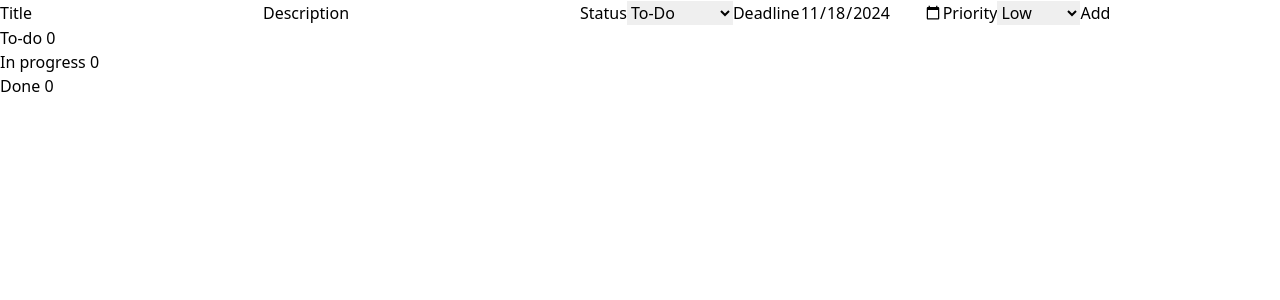
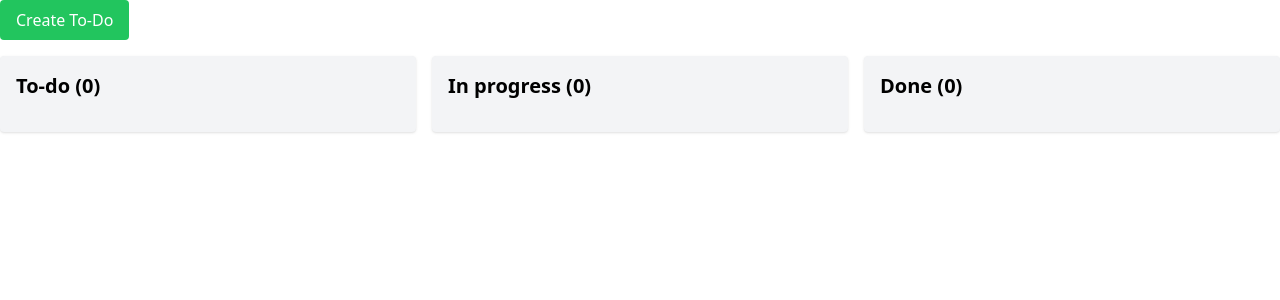
Before and after one commit to TylerByte666/junior-frontend-challenge, a React (Vite) app: page / in a window 1280 px wide. Shown: the top 300 px of the page. Built offline with nearby package versions, Linux system fonts and the light colour scheme; the HTML template or start-up script is replaced by a standard one.

Commit message:
Separated Form from Todo component; Created a modal for the TodoForm

```diff
--- a/src/components/Todo/Todo.tsx
+++ b/src/components/Todo/Todo.tsx
@@ -1,4 +1,5 @@
 import { useState, FormEvent } from "react";
+import { TodoForm } from "./TodoForm";
 import { TodoItem } from "../../types/TodoItem";
 import { createNewItem, updateItem, deleteItem, sortItemsByPriority } from "../../utils/todoHelpers";
 
@@ -14,42 +15,46 @@ export const Todo = () => {
   const [priority, setPriority] = useState<"low" | "medium" | "high">("low");
 
   // States for editing an existing to-do item
+  const [isModalOpen, setIsModalOpen] = useState(false);
   const [editTodo, setEditTodo] = useState<TodoItem | null>(null);
   const [isEditing, setIsEditing] = useState<boolean>(false);
 
-  // Handle form submission (add new or update existing item)
+  // Handle form submission (create or update)
   const handleSubmit = (event: FormEvent) => {
     event.preventDefault();
-
-    const newItem: TodoItem = createNewItem(title, description, status, deadline, priority);
-
+    const newItem = createNewItem(title, description, status, deadline, priority);
     if (isEditing && editTodo) {
       // Update existing item
-      const updatedItems = updateItem(items, editTodo, newItem);
-      setItems(updatedItems);
+      setItems(updateItem(items, editTodo, newItem));
     } else {
       // Add new item
       setItems([...items, newItem]);
     }
+    resetForm();
+  };
 
-    // Reset form fields after submission
+  // Reset the form and close the modal
+  const resetForm = () => {
     setTitle("");
     setDescription("");
+    setStatus("to-do");
     setDeadline(new Date());
     setPriority("low");
     setIsEditing(false);
     setEditTodo(null);
+    setIsModalOpen(false);
   };
 
-  // Handle item deletion based on index
+  // Handle item deletion
   const handleDelete = (index: number) => {
-    const updatedItems = deleteItem(items, index);
-    setItems(updatedItems);
+    setItems(deleteItem(items, index));
   };
 
-  // Populate form with item data for editing
-  const handleEdit = (index: number) => {
-    const itemToEdit = items[index];
+  // Handle item editing
+  const handleEdit = (title: string) => {
+    const itemToEdit = items.find((item) => item.title === title);
+
+    if (itemToEdit) {
       setEditTodo(itemToEdit);
       setTitle(itemToEdit.title);
       setDescription(itemToEdit.description);
@@ -57,82 +62,85 @@ export const Todo = () => {
       setDeadline(itemToEdit.deadline);
       setPriority(itemToEdit.priority);
       setIsEditing(true);
+      setIsModalOpen(true); // Open the modal
+    }
   };
 
-  // Dynamic todo status handling
-  const statuses: ("to-do" | "in progress" | "done")[] = ["to-do", "in progress", "done"];
-
-  // Render the UI with dynamic status filtering
   return (
     <div>
-      <form onSubmit={handleSubmit}>
-        <label htmlFor="title">Title</label>
-        <input
-          id="title"
-          value={title}
-          onChange={(e) => setTitle(e.target.value)}
-          required
+      {/* Create Button */}
+      <button
+        onClick={() => {
+          resetForm(); // Reset form to prevent residual editing state
+          setIsModalOpen(true);
+        }}
+        className="px-4 py-2 mb-4 text-white bg-green-500 rounded"
+      >
+        Create To-Do
+      </button>
+
+      {/* Modal for Form */}
+      {isModalOpen && (
+        <div className="fixed inset-0 z-50 flex items-center justify-center bg-black bg-opacity-50">
+          <div className="p-6 bg-white rounded">
+            <TodoForm
+              title={title}
+              setTitle={setTitle}
+              description={description}
+              setDescription={setDescription}
+              status={status}
+              setStatus={setStatus}
+              deadline={deadline}
+              setDeadline={setDeadline}
+              priority={priority}
+              setPriority={setPriority}
+              handleSubmit={handleSubmit}
+              isEditing={isEditing}
             />
+          </div>
+        </div>
+      )}
 
-        <label htmlFor="description">Description</label>
-        <input
-          id="description"
-          value={description}
-          onChange={(e) => setDescription(e.target.value)}
-        />
-
-        <label htmlFor="status">Status</label>
-        <select
-          id="status"
-          value={status}
-          onChange={(e) => setStatus(e.target.value as "to-do" | "in progress" | "done")}
+      {/* Render Todo Columns */}
+      <div className="grid grid-cols-1 md:grid-cols-3 gap-4">
+        {["to-do", "in progress", "done"].map((statusItem) => (
+          <div key={statusItem} className="p-4 bg-gray-100 rounded shadow">
+            <h2 className="text-xl font-bold mb-4">
+              {statusItem.charAt(0).toUpperCase() + statusItem.slice(1)} (
+              {items.filter((item) => item.status === statusItem).length})
+            </h2>
+            {sortItemsByPriority(items.filter((item) => item.status === statusItem)).map(
+              (item, index) => (
+                <div
+                  key={index}
+                  className={`mb-4 p-4 rounded shadow ${new Date(item.deadline) < new Date() ? "bg-red-100" : "bg-white"
+                    }`}
                 >
-          <option value="to-do">To-Do</option>
-          <option value="in progress">In Progress</option>
-          <option value="done">Done</option>
-        </select>
-
-        <label htmlFor="deadline">Deadline</label>
-        <input
-          id="deadline"
-          type="date"
-          value={deadline.toISOString().split("T")[0]}
-          onChange={(e) => setDeadline(new Date(e.target.value))}
-        />
-
-        <label htmlFor="priority">Priority</label>
-        <select
-          id="priority"
-          value={priority}
-          onChange={(e) => setPriority(e.target.value as "low" | "medium" | "high")}
+                  <h3 className="font-semibold">{item.title}</h3>
+                  <p>{item.description}</p>
+                  <p>Priority: {item.priority}</p>
+                  <p>Deadline: {item.deadline.toLocaleDateString()}</p>
+                  <p>Created: {item.created.toLocaleDateString()}</p>
+                  <div className="mt-2 flex gap-2">
+                    <button
+                      onClick={() => handleDelete(index)}
+                      className="bg-red-500 text-white px-3 py-1 rounded"
                     >
-          <option value="low">Low</option>
-          <option value="medium">Medium</option>
-          <option value="high">High</option>
-        </select>
-
-        <button type="submit">{isEditing ? "Update" : "Add"}</button>
-      </form>
-
-      {/* Dynamically render items based on status */}
-      {statuses.map((statusItem) => (
-        <div key={statusItem}>
-          <h2>{statusItem.charAt(0).toUpperCase() + statusItem.slice(1)} {items.filter((item) => item.status === statusItem).length}</h2>
-          {sortItemsByPriority(items)
-            .filter((item: TodoItem) => item.status === statusItem)
-            .map((item: TodoItem, index: number) => (
-              <div key={index}>
-                <h3>{item.title}</h3>
-                <p>{item.description}</p>
-                <p>Created: {item.created.toDateString()}</p>
-                <p>Deadline: {item.deadline.toDateString()}</p>
-                <p>{item.priority}</p>
-                <button onClick={() => handleDelete(index)}>Delete</button>
-                <button onClick={() => handleEdit(index)}>Edit</button>
+                      Delete
+                    </button>
+                    <button
+                      onClick={() => handleEdit(item.title)} // Open modal for editing
+                      className="bg-yellow-500 text-white px-3 py-1 rounded"
+                    >
+                      Edit
+                    </button>
+                  </div>
+                </div>
+              )
+            )}
           </div>
         ))}
       </div>
-      ))}
     </div>
   );
 };
--- /dev/null
+++ b/src/components/Todo/TodoForm.tsx
@@ -0,0 +1,94 @@
+import { FormEvent } from "react";
+
+interface TodoFormProps {
+  title: string;
+  setTitle: (value: string) => void;
+  description: string;
+  setDescription: (value: string) => void;
+  status: "to-do" | "in progress" | "done";
+  setStatus: (value: "to-do" | "in progress" | "done") => void;
+  deadline: Date;
+  setDeadline: (value: Date) => void;
+  priority: "low" | "medium" | "high";
+  setPriority: (value: "low" | "medium" | "high") => void;
+  handleSubmit: (event: FormEvent) => void;
+  isEditing: boolean;
+}
+
+export const TodoForm = ({
+  title,
+  setTitle,
+  description,
+  setDescription,
+  status,
+  setStatus,
+  deadline,
+  setDeadline,
+  priority,
+  setPriority,
+  handleSubmit,
+  isEditing,
+}: TodoFormProps) => {
+  return (
+    <form onSubmit={handleSubmit} className="space-y-4">
+      <div>
+        <label htmlFor="title" className="block text-sm font-medium">Title</label>
+        <input
+          id="title"
+          value={title}
+          onChange={(e) => setTitle(e.target.value)}
+          required
+          className="w-full p-2 border rounded"
+        />
+      </div>
+      <div>
+        <label htmlFor="description" className="block text-sm font-medium">Description</label>
+        <input
+          id="description"
+          value={description}
+          onChange={(e) => setDescription(e.target.value)}
+          className="w-full p-2 border rounded"
+        />
+      </div>
+      <div>
+        <label htmlFor="status" className="block text-sm font-medium">Status</label>
+        <select
+          id="status"
+          value={status}
+          onChange={(e) => setStatus(e.target.value as "to-do" | "in progress" | "done")}
+          className="w-full p-2 border rounded"
+        >
+          <option value="to-do">To-Do</option>
+          <option value="in progress">In Progress</option>
+          <option value="done">Done</option>
+        </select>
+      </div>
+      <div>
+        <label htmlFor="deadline" className="block text-sm font-medium">Deadline</label>
+        <input
+          id="deadline"
+          type="date"
+          value={deadline.toISOString().split("T")[0]}
+          onChange={(e) => setDeadline(new Date(e.target.value))}
+          className="w-full p-2 border rounded"
+        />
+      </div>
+      <div>
+        <label htmlFor="priority" className="block text-sm font-medium">Priority</label>
+        <select
+          id="priority"
+          value={priority}
+          onChange={(e) => setPriority(e.target.value as "low" | "medium" | "high")}
+          className="w-full p-2 border rounded"
+        >
+          <option value="low">Low</option>
+          <option value="medium">Medium</option>
+          <option value="high">High</option>
+        </select>
+      </div>
+      <button type="submit" className="px-4 py-2 text-white bg-blue-500 rounded">
+        {isEditing ? "Update" : "Add"}
+      </button>
+    </form>
+  );
+};
```
Also changed, not shown: 1 other file (tests, documents, lock files or other folders). Lines whose indentation alone changed are shown as unchanged.
